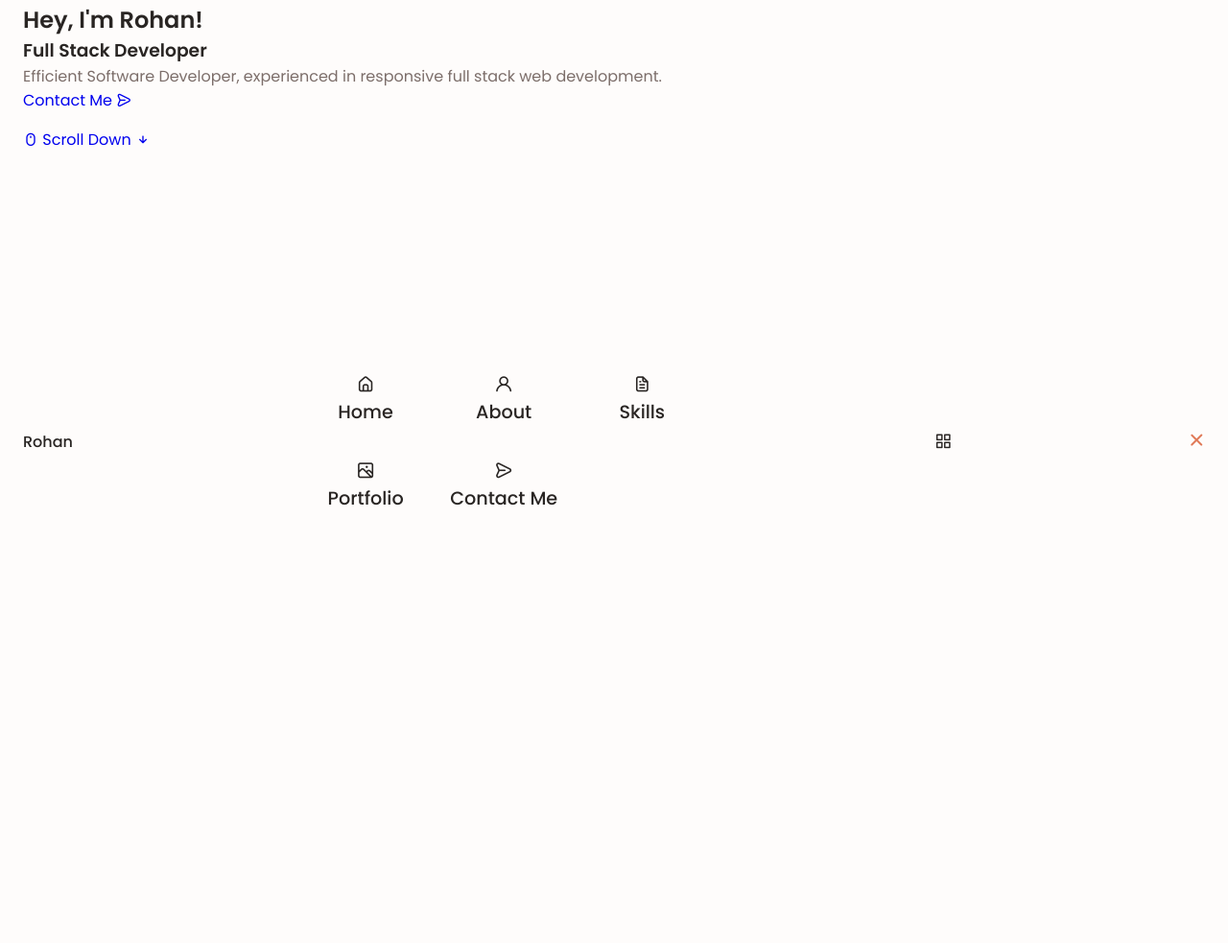
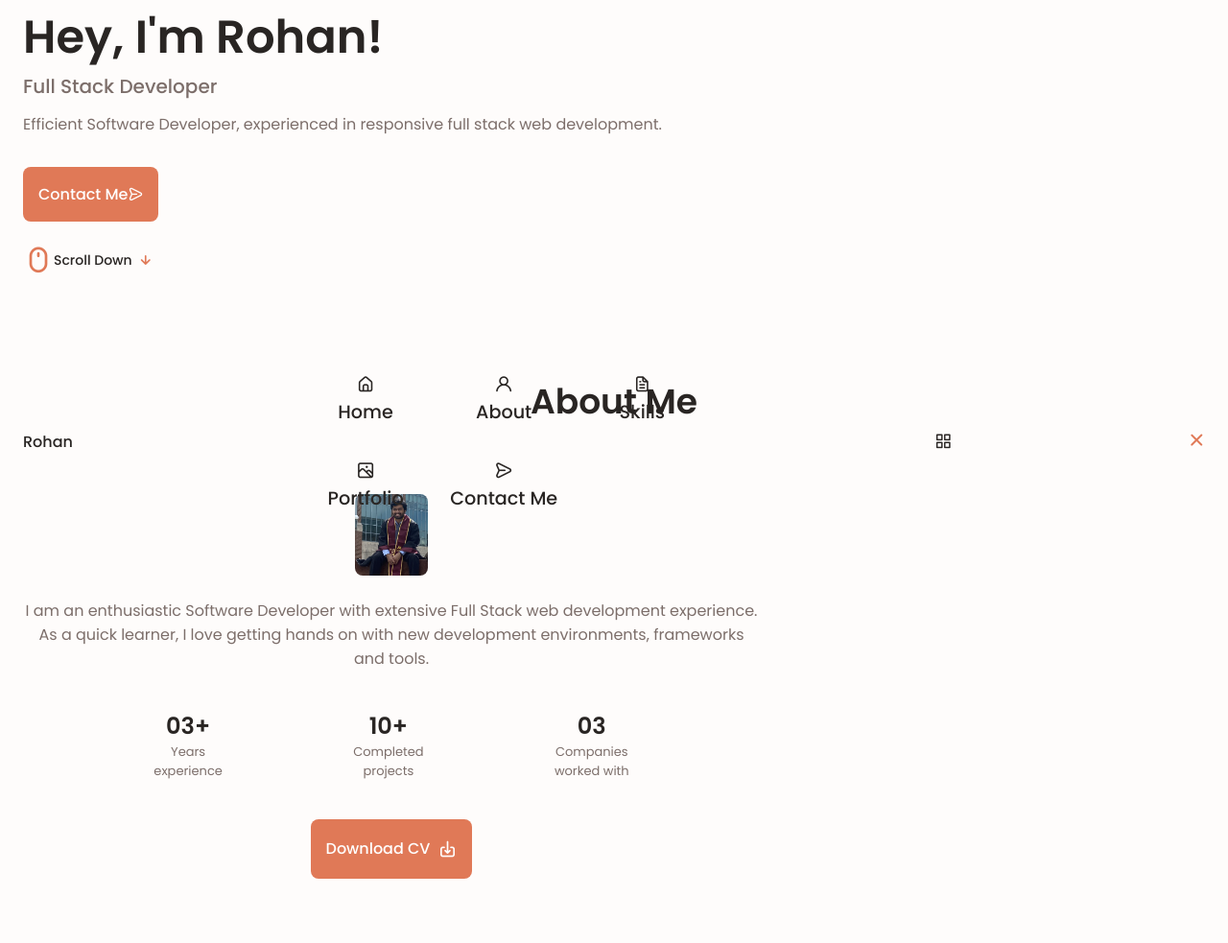
Before and after one commit to F1rebo1/Portfolio, a plain HTML site: page index.html in a window 1280 px wide. Shown: the part 316-1299 px from the top of the page at 96% size. Before the commit the page ends 800 px from the top, so only its background shows below. Drawn offline with nearby package versions, Linux system fonts and the light colour scheme.

Commit message:
Added about section -- need to fix small image issue in about_container

```diff
--- a/assets/css/styles.css
+++ b/assets/css/styles.css
@@ -261,8 +261,6 @@ img{
 }
 
 .home_blob-img{
-    /* width: 100%;
-    height: auto; */
     width: 120px;
 }
 
@@ -270,9 +268,113 @@ img{
     grid-column: 1/3;
 }
 
+.home_title{
+    font-size: var(--big-font-size);
+}
+
+.home_subtitle{
+    font-size: var(--h3-font-size);
+    color: var(--text-color);
+    font-weight: var(--font-medium);
+    margin-bottom: var(--mb-0-75);
+}
+
+.home_description{
+    margin-bottom: var(--mb-2);
+}
+
+.home_scroll{
+    /* display: none; */
+}
+
+.home_scroll-button{
+    color: var(--first-color);
+    transition: .3s;
+}
+
+.home_scroll-button:hover{
+    transform: translateY(.25rem);
+}
+
+.home_scroll-mouse{
+    font-size: 2rem;
+}
+
+.home_scroll-name{
+    font-size: var(--small-font-size);
+    color: var(--title-color);
+    font-weight: var(--font-medium);
+    margin-right: var(--mb-0-25);
+}
+
+.home_scroll-arrow{
+    font-size: 1.25rem;
+}
+
 /* BUTTONS */
+.button{
+    display: inline-block;
+    background-color: var(--first-color);
+    color: #FFF;
+    padding: 1rem;
+    border-radius: .5rem;
+    font-weight: var(--font-medium);
+}
+
+.button:hover{
+    background-color: var(--first-color-alt);
+}
+
+.button_icon{
+    font-size: 1.25rem;
+    margin-left: var(--mb-0-5);
+    transition: .3s;
+}
+
+.button--flex{
+    display: inline-flex;
+    align-items: center;
+}
 
 /* ABOUT */
+.about_img{
+    width: 200px;
+    /* width: max-content; */
+    border-radius: .5rem;
+    justify-self: center;
+    align-self: center;
+}
+
+.about_description{
+    text-align: center;
+    margin-bottom: var(--mb-2-5);
+}
+
+.about_info{
+    display: flex;
+    justify-content: space-evenly;
+    margin-bottom: var(--mb-2-5);
+}
+
+.about_info-title{
+    font-size: var(--h2-font-size);
+    font-weight: var(--font-semi-bold);
+    color: var(--title-color);
+}
+
+.about_info-name{
+    font-size: var(--smaller-font-size);
+}
+
+.about_info-name,.about_info-title{
+    display: block;
+    text-align: center;
+}
+
+.about_buttons{
+    display: flex;
+    justify-content: center;
+}
 
 /* SKILLS */
 
--- a/index.html
+++ b/index.html
@@ -112,6 +112,45 @@
         </section>
 
         <!-- ABOUT -->
+        <section class="about section" id="about">
+            <h2 class="section_title">About Me</h2>
+            <span class="section_subtitle">
+                My name is Rohan Shanbhag, and I obtained my B.S. (2023) and M.S. (2024) in Computer Science from the University of Minnesota
+                Twin-Cities.
+            </span>
+
+            <div class="about_container container grid">
+                <img src="assets/img/about.jpg" alt="" class="about_img">
+                <div class="about_data">
+                    <p class="about_description">
+                        I am an enthusiastic Software Developer with extensive Full Stack web development experience.
+                        As a quick learner, I love getting hands on with new development environments, frameworks and tools.
+                    </p>
+
+                    <div class="about_info">
+                        <div>
+                            <span class="about_info-title">03+</span>
+                            <span class="about_info-name">Years <br> experience</span>
+                        </div>
+
+                        <div>
+                            <span class="about_info-title">10+</span>
+                            <span class="about_info-name">Completed <br> projects</span>
+                        </div>
+
+                        <div>
+                            <span class="about_info-title">03</span>
+                            <span class="about_info-name">Companies <br> worked with</span>
+                        </div>
+                    </div>
+                    <div class="about_buttons">
+                        <a download="" href="assets/pdf/Rohan_Shanbhag_Resume.pdf" class="button button--flex">
+                            Download CV<i class="uil uil-download-alt button_icon"></i>
+                        </a>
+                    </div>
+                </div>
+            </div>
+        </section>
 
         <!-- SKILLS -->
 
```
Also changed, not shown: assets/img/about.jpg (added), 1 other file.
